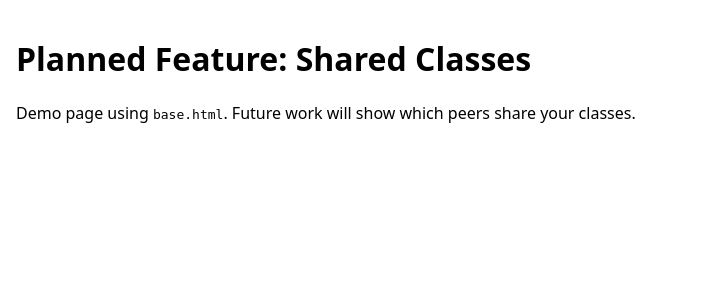
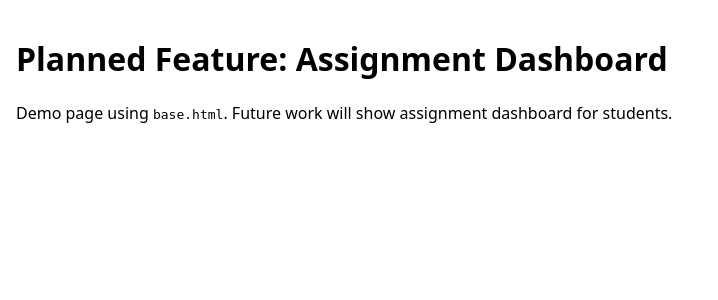
Before and after one commit to t1modo/CMPE_131_Project, a Flask app: page /feature in a window 1280 px wide. Shown: the part 46-346 px from the top of the page, without its empty margins (0-718 px from the left). Run offline with Flask 3, Linux system fonts and the light colour scheme.

Commit message:
Updated PeerLink to Scanva Idea

```diff
--- a/app/templates/base.html
+++ b/app/templates/base.html
@@ -2,7 +2,7 @@
 <html lang="en">
 <head>
   <meta charset="utf-8">
-  <title>PeerLink</title>
+  <title>Scanva</title>
   <meta name="viewport" content="width=device-width, initial-scale=1">
   <!-- Lightweight default styles; add your own in static/styles.css -->
   <link rel="stylesheet" href="{{ url_for('static', filename='styles.css') }}">
--- a/app/templates/main/feature.html
+++ b/app/templates/main/feature.html
@@ -1,5 +1,5 @@
 {% extends "base.html" %}
 {% block content %}
-  <h1>Planned Feature: Shared Classes</h1>
-  <p>Demo page using <code>base.html</code>. Future work will show which peers share your classes.</p>
+  <h1>Planned Feature: Assignment Dashboard</h1>
+  <p>Demo page using <code>base.html</code>. Future work will show assignment dashboard for students.</p>
 {% endblock %}
--- a/app/templates/main/index.html
+++ b/app/templates/main/index.html
@@ -1,5 +1,5 @@
 {% extends "base.html" %}
 {% block content %}
-  <h1>PeerLink</h1>
+  <h1>Scanva</h1>
   <p>This is a stub home page. Use the nav above to browse.</p>
 {% endblock %}
```
Also changed, not shown: README.md, app/images/Feature_Page.png, app/images/Home_Page.png, app/images/Login_Page.png.
